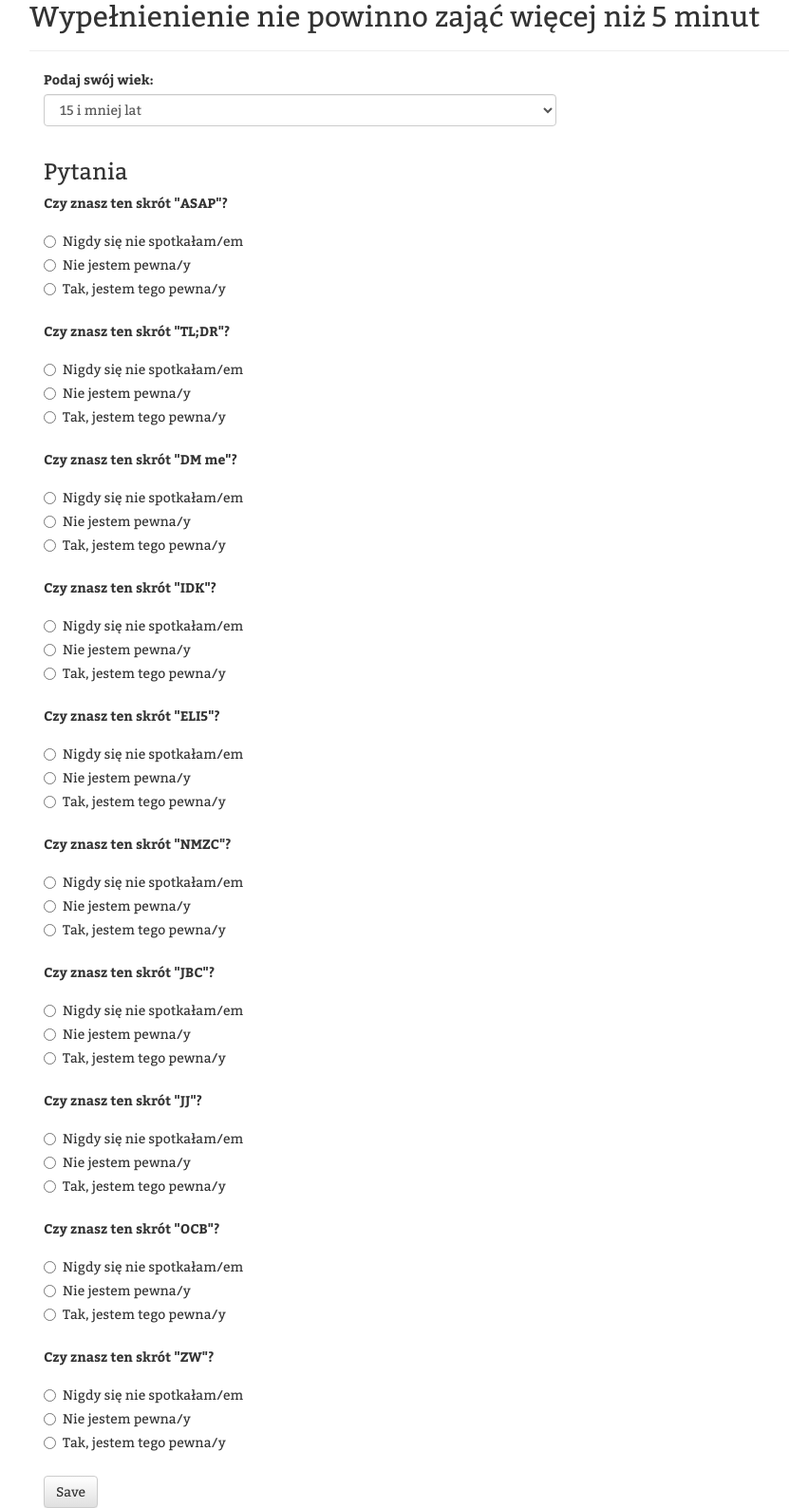
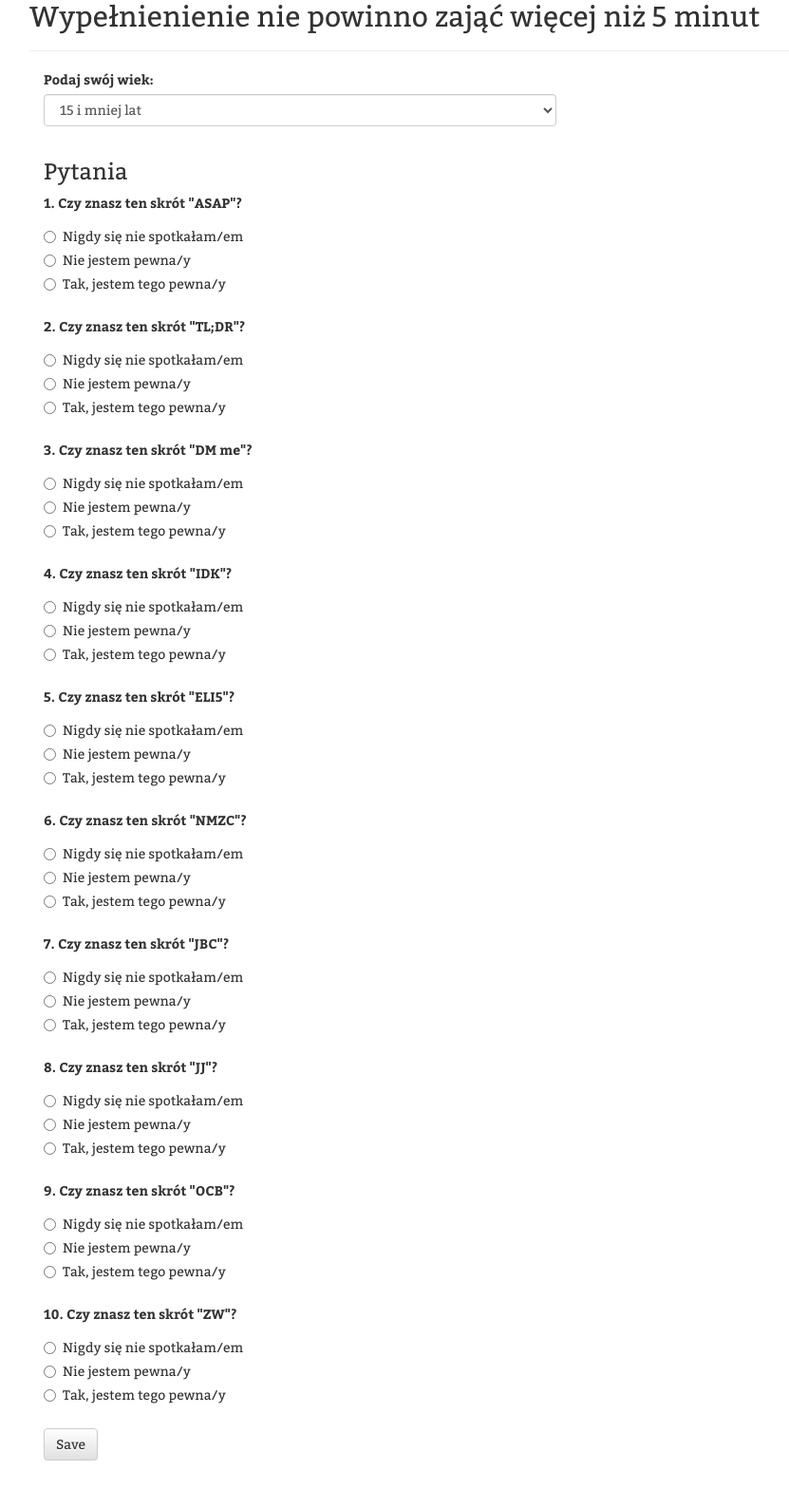
Before and after one commit to kniem/ankieta, a Flask app: page /form in a window 1280 px wide. Shown: the part 499-2087 px from the top of the page at 95% size, without its empty margins (39-870 px from the left). After the commit the page ends 2037 px from the top, so only its background shows below. Run offline with Flask 2, Linux system fonts and the light colour scheme; some libraries are stand-ins or nearby versions.

Commit message:
form tweaking

```diff
--- a/static/css/theme.css
+++ b/static/css/theme.css
@@ -50,9 +50,9 @@ body {
 }
 
 .err-msg {
-    color: #cc1111;
+    color: #ee0e0e;
     font-weight: bold;
-    padding-top: 10px;
+    padding-top: 5px;
     padding-bottom: -5px;
 }
 
@@ -87,3 +87,7 @@ body {
     margin-top: 7px;
     margin-bottom: 15px;
 }
+
+.row-form:hover {
+  background-color: #eeeef4;
+}
--- a/templates/form.html
+++ b/templates/form.html
@@ -11,7 +11,7 @@
 
 <form role="form" action="/save" method="post">
     <div class="container-fluid">
-        <div class="row">
+        <div class="row row-form">
             <div class="col-md-6">
                 <div class="form-group">
                     <label for="age">Podaj swój wiek:</label>
@@ -27,8 +27,8 @@
         </div>
         <h3>Pytania</h3>
         <!-- PIERWSZE PYTANIE -->
-        <div class="row">
-            <div class="col-md-6 form-group" id="q1"><span class="question-font">Czy znasz ten skrót "ASAP"?</span>
+        <div class="row row-form">
+            <div class="col-md-4 form-group" id="q1"><span class="question-font">1. Czy znasz ten skrót "ASAP"?</span>
                 <div class="err-msg" id="errq1"></div>
 
                     <div class="radio">
@@ -51,7 +51,7 @@
                     </div>
 
             </div>
-            <div class="col-md-6" id="q1test" style="display:none"><span class="question-font">Podaj znaczenie tego skrótu:</span>
+            <div class="col-md-4" id="q1test" style="display:none"><span class="question-font">Podaj znaczenie tego skrótu:</span>
                 <div class="err-msg" id="erra1"></div>
 
                 <div class="radio">
@@ -76,8 +76,8 @@
         </div>
 
         <!-- DRUGIE PYTANIE -->
-         <div class="row">
-            <div class="col-md-6 form-group" id="q2"><span class="question-font">Czy znasz ten skrót "TL;DR"?</span>
+         <div class="row row-form">
+            <div class="col-md-4 form-group" id="q2"><span class="question-font">2. Czy znasz ten skrót "TL;DR"?</span>
                 <div class="err-msg" id="errq2"></div>
 
                     <div class="radio">
@@ -100,7 +100,7 @@
                     </div>
 
             </div>
-            <div class="col-md-6" id="q2test" style="display:none"><span class="question-font">Podaj znaczenie tego skrótu:</span>
+            <div class="col-md-4" id="q2test" style="display:none"><span class="question-font">Podaj znaczenie tego skrótu:</span>
                 <div class="err-msg" id="erra2"></div>
 
                 <div class="radio">
@@ -125,8 +125,8 @@
         </div>
 
         <!-- TRZECIE PYTANIE -->
-         <div class="row">
-            <div class="col-md-6 form-group" id="q3"><span class="question-font">Czy znasz ten skrót "DM me"?</span>
+         <div class="row row-form">
+            <div class="col-md-4 form-group" id="q3"><span class="question-font">3. Czy znasz ten skrót "DM me"?</span>
                 <div class="err-msg" id="errq3"></div>
 
                     <div class="radio">
@@ -149,7 +149,7 @@
                     </div>
 
             </div>
-            <div class="col-md-6" id="q3test" style="display:none"><span class="question-font">Podaj znaczenie tego skrótu:</span>
+            <div class="col-md-4" id="q3test" style="display:none"><span class="question-font">Podaj znaczenie tego skrótu:</span>
                 <div class="err-msg" id="erra3"></div>
 
                 <div class="radio">
@@ -174,8 +174,8 @@
         </div>
 
         <!-- CZWARTE PYTANIE -->
-         <div class="row">
-            <div class="col-md-6 form-group" id="q4"><span class="question-font">Czy znasz ten skrót "IDK"?</span>
+         <div class="row row-form">
+            <div class="col-md-4 form-group" id="q4"><span class="question-font">4. Czy znasz ten skrót "IDK"?</span>
                 <div class="err-msg" id="errq4"></div>
 
                     <div class="radio">
@@ -198,7 +198,7 @@
                     </div>
 
             </div>
-            <div class="col-md-6" id="q4test" style="display:none"><span class="question-font">Podaj znaczenie tego skrótu:</span>
+            <div class="col-md-4" id="q4test" style="display:none"><span class="question-font">Podaj znaczenie tego skrótu:</span>
                 <div class="err-msg" id="erra4"></div>
 
                 <div class="radio">
@@ -223,8 +223,8 @@
         </div>
 
         <!-- PIĄTE PYTANIE -->
-         <div class="row">
-            <div class="col-md-6 form-group" id="q5"><span class="question-font">Czy znasz ten skrót "ELI5"?</span>
+         <div class="row row-form">
+            <div class="col-md-4 form-group" id="q5"><span class="question-font">5. Czy znasz ten skrót "ELI5"?</span>
                 <div class="err-msg" id="errq5"></div>
 
                     <div class="radio">
@@ -247,7 +247,7 @@
                     </div>
 
             </div>
-            <div class="col-md-6" id="q5test" style="display:none"><span class="question-font">Podaj znaczenie tego skrótu:</span>
+            <div class="col-md-4" id="q5test" style="display:none"><span class="question-font">Podaj znaczenie tego skrótu:</span>
                 <div class="err-msg" id="erra5"></div>
 
                 <div class="radio">
@@ -272,8 +272,8 @@
         </div>
 
         <!-- SZÓSTE PYTANIE -->
-         <div class="row">
-            <div class="col-md-6 form-group" id="q6"><span class="question-font">Czy znasz ten skrót "NMZC"?</span>
+         <div class="row row-form">
+            <div class="col-md-4 form-group" id="q6"><span class="question-font">6. Czy znasz ten skrót "NMZC"?</span>
                 <div class="err-msg" id="errq6"></div>
 
                     <div class="radio">
@@ -296,7 +296,7 @@
                     </div>
 
             </div>
-            <div class="col-md-6" id="q6test" style="display:none"><span class="question-font">Podaj znaczenie tego skrótu:</span>
+            <div class="col-md-4" id="q6test" style="display:none"><span class="question-font">Podaj znaczenie tego skrótu:</span>
                 <div class="err-msg" id="erra6"></div>
 
                 <div class="radio">
@@ -321,8 +321,8 @@
         </div>
 
         <!-- SIÓDME PYTANIE -->
-         <div class="row">
-            <div class="col-md-6 form-group" id="q7"><span class="question-font">Czy znasz ten skrót "JBC"?</span>
+         <div class="row row-form">
+            <div class="col-md-4 form-group" id="q7"><span class="question-font">7. Czy znasz ten skrót "JBC"?</span>
                 <div class="err-msg" id="errq7"></div>
 
                     <div class="radio">
@@ -345,7 +345,7 @@
                     </div>
 
             </div>
-            <div class="col-md-6" id="q7test" style="display:none"><span class="question-font">Podaj znaczenie tego skrótu:</span>
+            <div class="col-md-4" id="q7test" style="display:none"><span class="question-font">Podaj znaczenie tego skrótu:</span>
                 <div class="err-msg" id="erra7"></div>
 
                 <div class="radio">
@@ -370,8 +370,8 @@
         </div>
 
         <!-- ÓSME PYTANIE -->
-         <div class="row">
-            <div class="col-md-6 form-group" id="q8"><span class="question-font">Czy znasz ten skrót "JJ"?</span>
+         <div class="row row-form">
+            <div class="col-md-4 form-group" id="q8"><span class="question-font">8. Czy znasz ten skrót "JJ"?</span>
                 <div class="err-msg" id="errq8"></div>
 
                     <div class="radio">
@@ -394,7 +394,7 @@
                     </div>
 
             </div>
-            <div class="col-md-6" id="q8test" style="display:none"><span class="question-font">Podaj znaczenie tego skrótu:</span>
+            <div class="col-md-4" id="q8test" style="display:none"><span class="question-font">Podaj znaczenie tego skrótu:</span>
                 <div class="err-msg" id="erra8"></div>
 
                 <div class="radio">
@@ -419,8 +419,8 @@
         </div>
 
         <!-- DZIEWIĄTE PYTANIE -->
-         <div class="row">
-            <div class="col-md-6 form-group" id="q9"><span class="question-font">Czy znasz ten skrót "OCB"?</span>
+         <div class="row row-form">
+            <div class="col-md-4 form-group" id="q9"><span class="question-font">9. Czy znasz ten skrót "OCB"?</span>
                 <div class="err-msg" id="errq9"></div>
 
                     <div class="radio">
@@ -443,7 +443,7 @@
                     </div>
 
             </div>
-            <div class="col-md-6" id="q9test" style="display:none"><span class="question-font">Podaj znaczenie tego skrótu:</span>
+            <div class="col-md-4" id="q9test" style="display:none"><span class="question-font">Podaj znaczenie tego skrótu:</span>
                 <div class="err-msg" id="erra9"></div>
 
                 <div class="radio">
@@ -468,8 +468,8 @@
         </div>
 
         <!-- DZIESIĄTE PYTANIE -->
-         <div class="row">
-            <div class="col-md-6 form-group" id="q10"><span class="question-font">Czy znasz ten skrót "ZW"?</span>
+         <div class="row row-form">
+            <div class="col-md-4 form-group" id="q10"><span class="question-font">10. Czy znasz ten skrót "ZW"?</span>
                 <div class="err-msg" id="errq10"></div>
 
                     <div class="radio">
@@ -492,7 +492,7 @@
                     </div>
 
             </div>
-            <div class="col-md-6" id="q10test" style="display:none"><span class="question-font">Podaj znaczenie tego skrótu:</span>
+            <div class="col-md-4" id="q10test" style="display:none"><span class="question-font">Podaj znaczenie tego skrótu:</span>
                 <div class="err-msg" id="erra10"></div>
 
                 <div class="radio">
```
